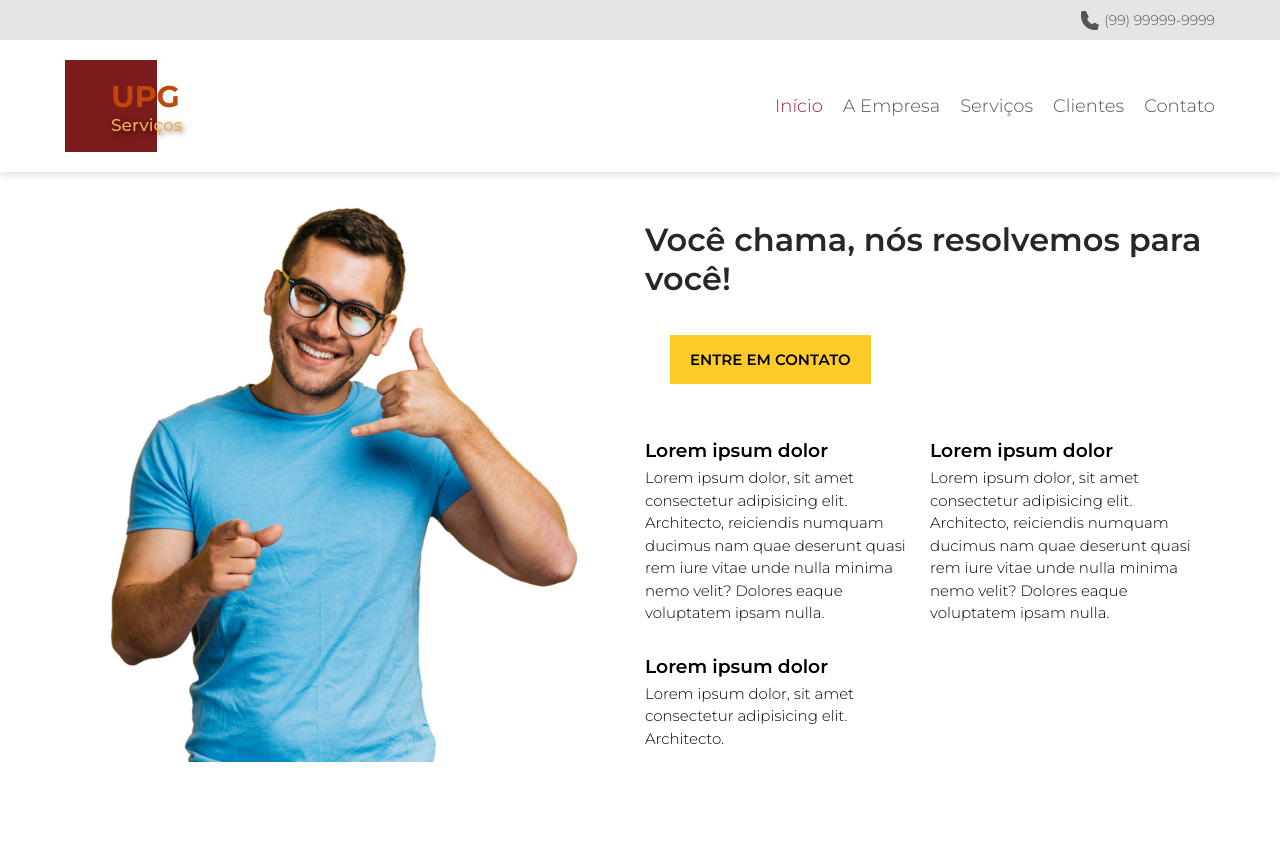
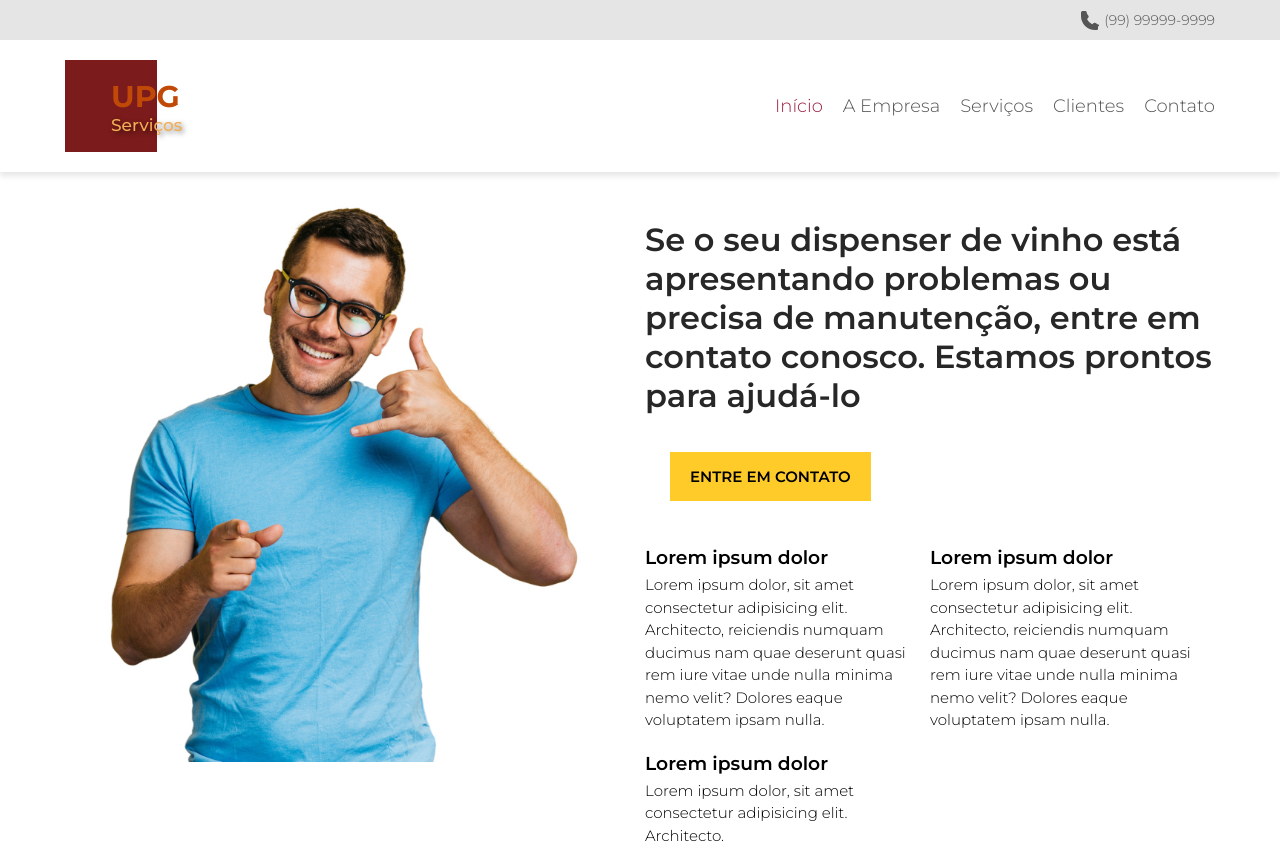
Before and after one commit to AlanPedroD/upg-servicos-oficial, a plain HTML site: page index.html in a window 1280 px wide. Shown: the top 850 px of the page. Drawn offline with Linux system fonts and the light colour scheme.

Commit message:
atualizando

```diff
--- a/index.html
+++ b/index.html
@@ -62,7 +62,7 @@
                     <img src="src/images/foto-ligacao-edit-gimp.jpg" alt="">
                 </div>
                 <div class="conteudo-principal">
-                    <h1>Você chama, nós resolvemos para você!</h1>
+                    <h1>Se o seu dispenser de vinho está apresentando problemas ou precisa de manutenção, entre em contato conosco. Estamos prontos para ajudá-lo</h1>
                     <div class="container-botao"><a href="#">Entre em contato</a></div>
                     <div class="container-cards">
                         <div class="card">
--- a/src/css/style.css
+++ b/src/css/style.css
@@ -212,7 +212,7 @@ main{
     flex-wrap: wrap;
 }
 .card{
-    padding-top: 30px;
+    padding-top: 20px;
     width: 50%;
 }
 .card h3{
```
